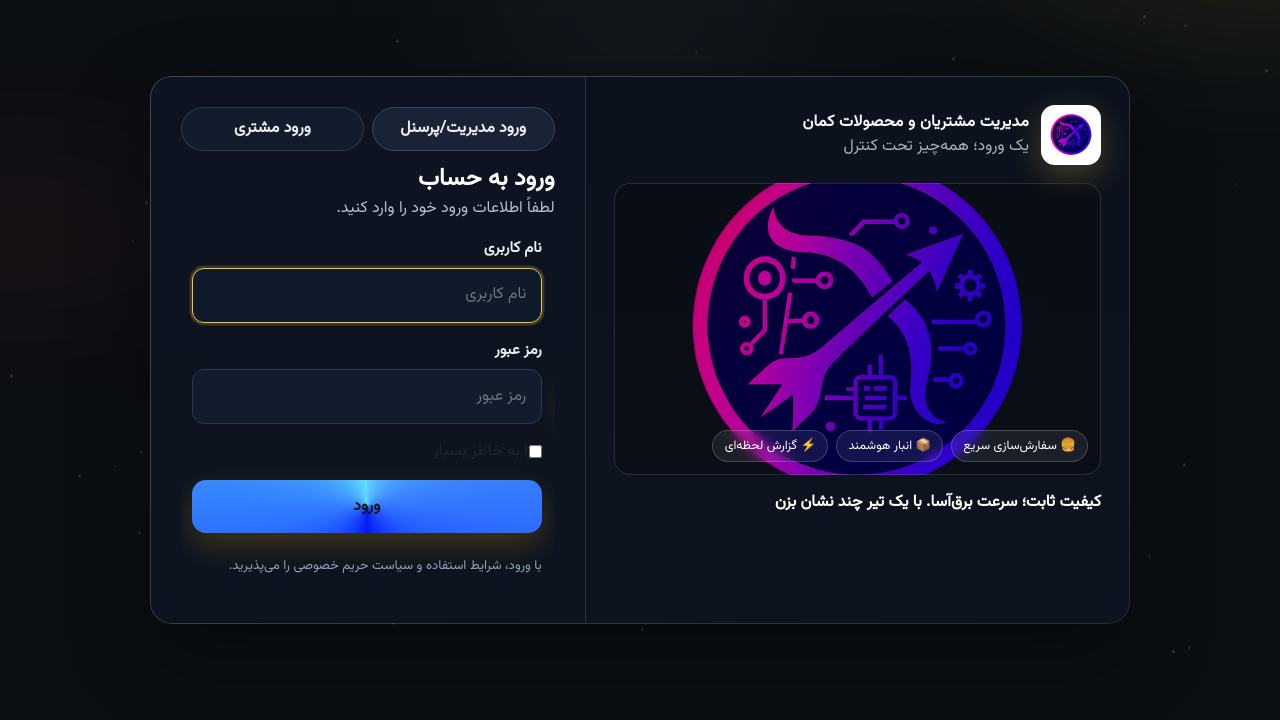
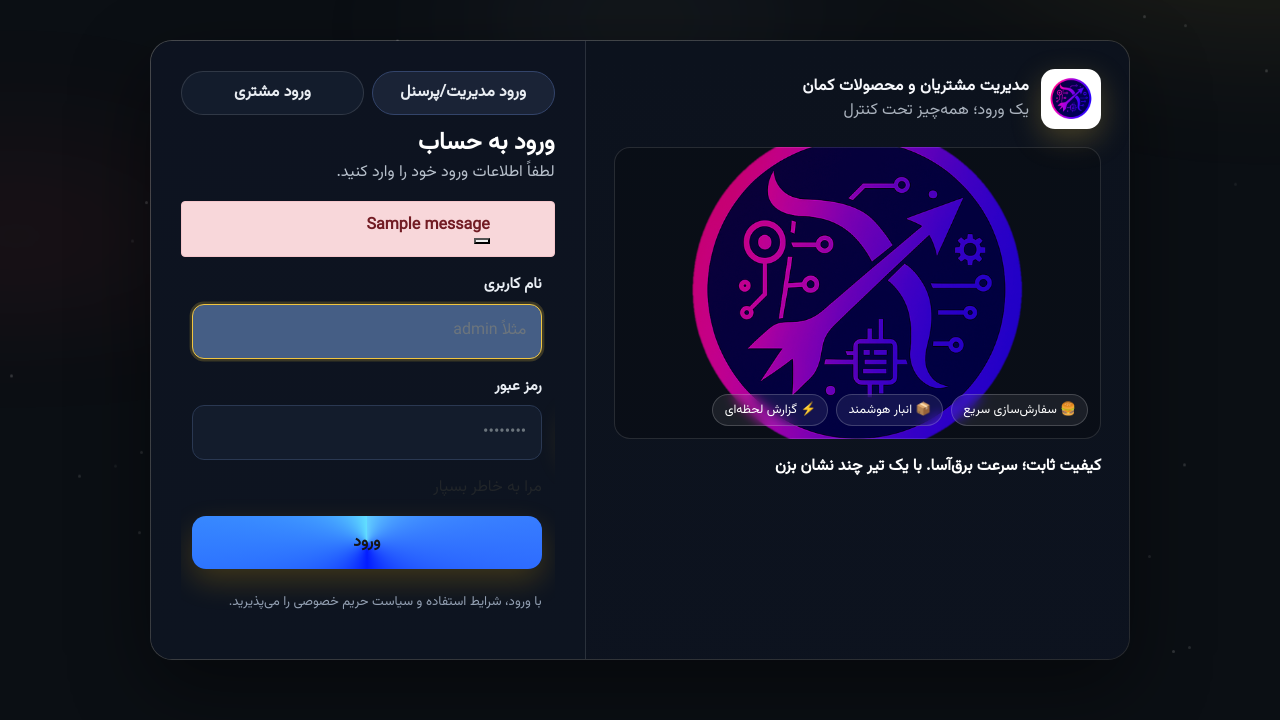
Before and after one commit to Milad-mj22/Seketala_Kitchen_Flow, a Django app: page /login/ in a window 1280 px wide. Shown: the part 320-1040 px from the top of the page. Run offline with Django 3.2, Linux system fonts and the light colour scheme; tables that the repository leaves empty hold one stand-in row (values such as "Sample post"); one stand-in notice (Sample message) is shown; some libraries are stand-ins or nearby versions.

Commit message:
fix login

```diff
--- a/users/forms.py
+++ b/users/forms.py
@@ -64,27 +64,63 @@ class RegisterForm(UserCreationForm):
 
 
 
+from django import forms
+from django.contrib.auth.forms import AuthenticationForm, UsernameField
 
 
-class LoginForm(AuthenticationForm):
-    username = forms.CharField(max_length=100,
-                               required=True,
-                               widget=forms.TextInput(attrs={'placeholder': 'نام کاربری',
-                                                             'class': 'form-control',
-                                                             }))
-    password = forms.CharField(max_length=50,
-                               required=True,
-                               widget=forms.PasswordInput(attrs={'placeholder': 'رمز عبور',
-                                                                 'class': 'form-control',
-                                                                 'data-toggle': 'password',
-                                                                 'id': 'password',
-                                                                 'name': 'password',
-                                                                 }))
-    remember_me = forms.BooleanField(required=False)
+class PersianErrorMessagesMixin:
+    """
+    فارسی کردن پیام‌های پیش‌فرض تمام فیلدهای فرم
+    """
 
-    class Meta:
-        model = User
-        fields = ['username', 'password', 'remember_me']
+    default_required_message = "پر کردن این فیلد الزامی است."
+    default_invalid_message = "مقدار وارد شده معتبر نیست."
+
+    def __init__(self, *args, **kwargs):
+        super().__init__(*args, **kwargs)
+
+        for name, field in self.fields.items():
+            # فقط اگر فیلد اجباری است، پیام required را فارسی کن
+            if field.required:
+                field.error_messages["required"] = self.default_required_message
+
+            # اگر برای invalid چیزی ست نشده بود، یک پیام کلی فارسی بگذار
+            if "invalid" not in field.error_messages:
+                field.error_messages["invalid"] = self.default_invalid_message
+
+class LoginForm(PersianErrorMessagesMixin, AuthenticationForm):
+    """
+    فرم لاگین با پیام‌های فارسی برای همه خطاها
+    """
+
+    username = UsernameField(
+        label="نام کاربری",
+        widget=forms.TextInput(attrs={
+            "autofocus": True,
+            "placeholder": "مثلاً admin",
+        })
+    )
+
+    password = forms.CharField(
+        label="رمز عبور",
+        strip=False,
+        widget=forms.PasswordInput(attrs={
+            "placeholder": "••••••••",
+        }),
+    )
+
+    error_messages = {
+        "invalid_login": "نام کاربری یا رمز عبور اشتباه است.",
+        "inactive": "حساب کاربری شما غیرفعال شده است. لطفاً با مدیر سیستم تماس بگیرید.",
+    }
+
+    def confirm_login_allowed(self, user):
+        if not user.is_active:
+            raise forms.ValidationError(
+                self.error_messages["inactive"],
+                code="inactive",
+            )
+
 
 
 class UpdateUserForm(forms.ModelForm):
--- a/users/templates/users/login.html
+++ b/users/templates/users/login.html
@@ -108,10 +108,10 @@
   .form-control{
     background: #131c2c; border:1px solid #2a3852; color:#e9edf2; border-radius:12px; padding:.9rem .9rem;
   }
-  .form-control:focus{ background:#0f1a2b; border-color: var(--brand-yellow); box-shadow: 0 0 0 .15rem rgba(240,197,64,.2); }
+  .form-control:focus{ background:#455e85; border-color: var(--brand-yellow); box-shadow: 0 0 0 .15rem rgba(240,197,64,.2); color: #cfd6df; }
 
   .input-group-text{
-    background:#131c2c; border:1px solid #2a3852; color:#e9edf2; border-radius:0 12px 12px 0; cursor:pointer;
+    background:#727d91; border:1px solid #2a3852; color:#e9edf2; border-radius:0 12px 12px 0; cursor:pointer;
   }
 
   .btn-login{
@@ -292,14 +292,28 @@
 
 
 
-  {% if form.errors %}
-    <div class="alert alert-danger alert-dismissible fade show mb-3 shake rtl-right" role="alert" style="text-align:right;">
-      {% for key, value in form.errors.items %}
-        <div><strong>{{ value }}</strong></div>
+  {# پیام‌های سیستم (messages) مثل "کاربری با این نام وجود ندارد" #}
+  {% if messages %}
+    <div class="alert alert-danger alert-dismissible fade show mb-3 rtl-right shake" role="alert" style="text-align:right;">
+      {% for message in messages %}
+        <div><strong>{{ message }}</strong></div>
       {% endfor %}
       <button type="button" class="btn-close" data-bs-dismiss="alert" aria-label="بستن"></button>
     </div>
   {% endif %}
+
+  {# خطاهای فرم (مثلاً "نام کاربری یا رمز عبور اشتباه است.") #}
+  {% if form.errors %}
+    <div class="alert alert-danger alert-dismissible fade show mb-3 rtl-right shake" role="alert" style="text-align:right;">
+      {% for field, errors in form.errors.items %}
+        {% for error in errors %}
+          <div><strong>{{ error }}</strong></div>
+        {% endfor %}
+      {% endfor %}
+      <button type="button" class="btn-close" data-bs-dismiss="alert" aria-label="بستن"></button>
+    </div>
+  {% endif %}
+
 
   <!-- TWO PANELS that slide -->
   <div class="forms-wrap">
```
Also changed, not shown: 1 other file.
